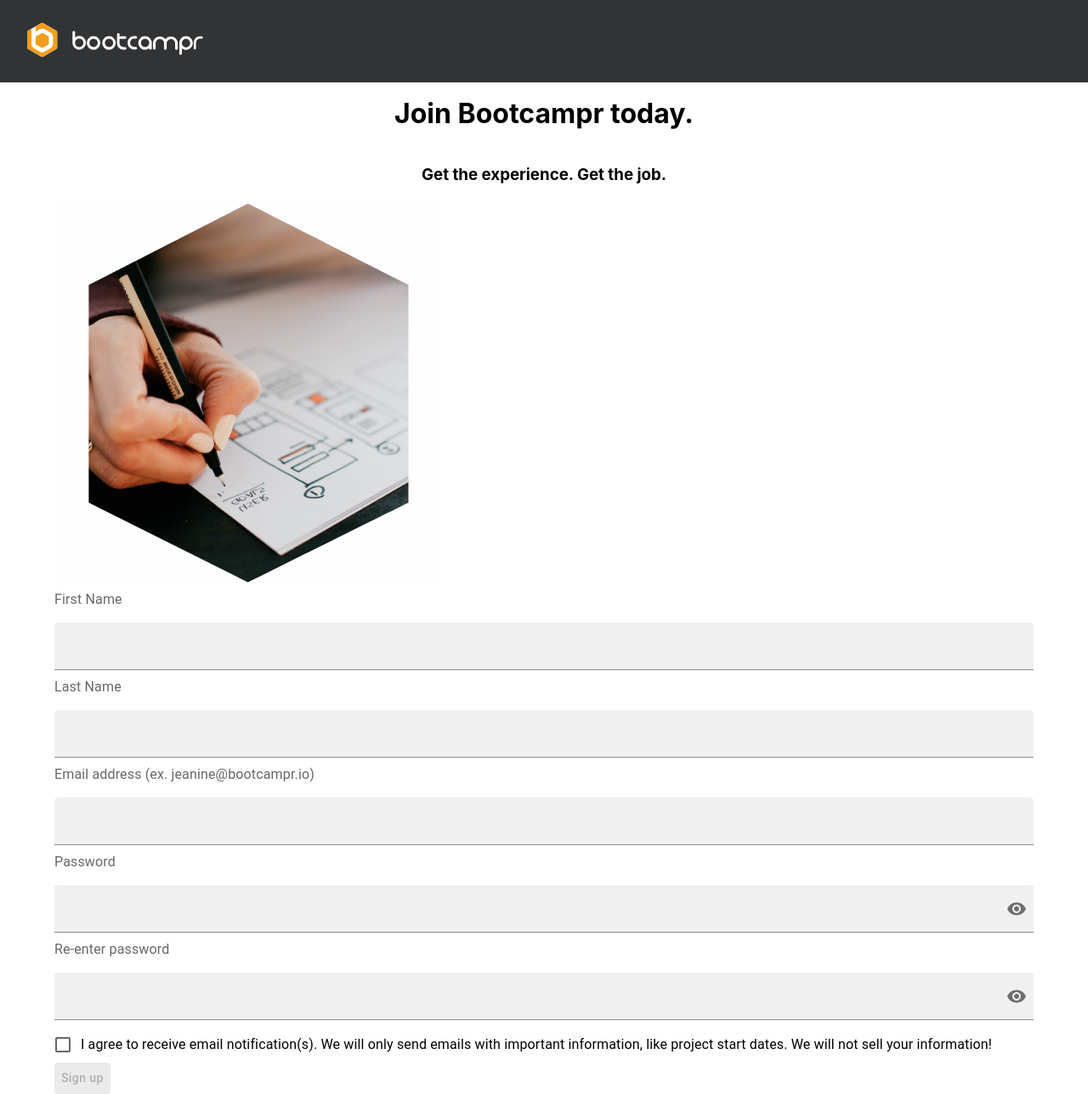
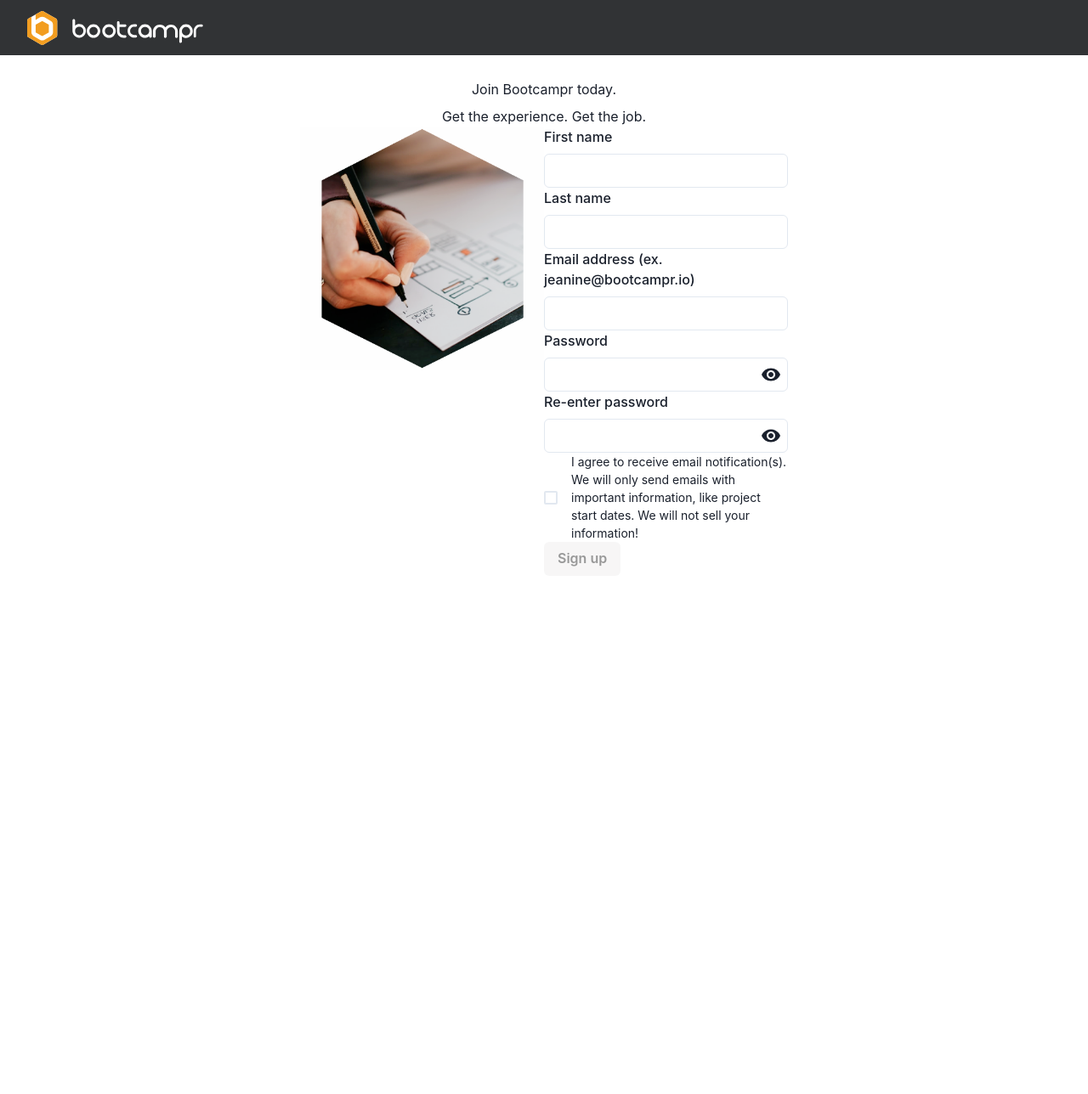
Before and after one commit to yeezick/bootcampr-assessment, a React (Create React App) app in the folder frontend/: page /sign-up in a window 1280 px wide. Shown: the whole page at 85% size. After the commit the page ends 800 px from the top, so only its background shows below. Built offline with nearby package versions, Linux system fonts and the light colour scheme.

Commit message:
refactor with Chakra UI

```diff
--- a/frontend/package.json
+++ b/frontend/package.json
@@ -3,6 +3,7 @@
   "version": "0.1.0",
   "private": true,
   "dependencies": {
+    "@chakra-ui/react": "^2.8.2",
     "@emotion/react": "^11.11.1",
     "@emotion/styled": "^11.11.0",
     "@mui/icons-material": "^5.14.18",
@@ -15,6 +16,7 @@
     "@types/react-dom": "^18.2.15",
     "axios": "^1.6.1",
     "formik": "^2.4.5",
+    "framer-motion": "^10.16.5",
     "react": "^18.2.0",
     "react-dom": "^18.2.0",
     "react-router-dom": "^6.18.0",
--- a/frontend/src/index.tsx
+++ b/frontend/src/index.tsx
@@ -3,11 +3,14 @@ import './index.css'
 import App from './App'
 import reportWebVitals from './reportWebVitals'
 import { BrowserRouter as Router } from 'react-router-dom'
+import { ChakraProvider } from '@chakra-ui/react'
 
 const root = ReactDOM.createRoot(document.getElementById('root') as HTMLElement)
 root.render(
   <Router>
-    <App />
+    <ChakraProvider>
+      <App />
+    </ChakraProvider>
   </Router>
 )
 
--- a/frontend/src/screens/SignUp/SignUp.tsx
+++ b/frontend/src/screens/SignUp/SignUp.tsx
@@ -1,23 +1,21 @@
-import { Container, Grid, Stack } from '@mui/material'
 import './SignUp.scss'
 import SignUpImage from '@/../assets/signup-image.png'
 import SignUpForm from './SignUpForm/SignUpForm'
+import { Box, Container, SimpleGrid, Stack, Text } from '@chakra-ui/react'
 
 export default function SignUp() {
   return (
     <Container>
       <Stack alignItems='center'>
-        <h1>Join Bootcampr today.</h1>
-        <h3>Get the experience. Get the job.</h3>
+        <Text>Join Bootcampr today.</Text>
+        <Text>Get the experience. Get the job.</Text>
       </Stack>
-      <Grid container direction='row'>
-        <Grid display={{ sm: 'none', md: 'block' }}>
+      <SimpleGrid columns={2}>
+        <Box display={{ sm: 'none', md: 'block' }}>
           <img src={SignUpImage} alt='A person writing in a notebook.' />
-        </Grid>
-        <Grid>
-          <SignUpForm />
-        </Grid>
-      </Grid>
+        </Box>
+        <SignUpForm />
+      </SimpleGrid>
     </Container>
   )
 }
--- a/frontend/src/screens/SignUp/SignUpForm/SignUpForm.tsx
+++ b/frontend/src/screens/SignUp/SignUpForm/SignUpForm.tsx
@@ -1,15 +1,24 @@
 import {
   Button,
   Checkbox,
-  FormControlLabel,
-  IconButton,
-  InputAdornment,
-  InputLabel,
-  Stack,
-  TextField,
-} from '@mui/material'
-import { Field, Form, Formik, FormikHelpers } from 'formik'
+  FormControl,
+  FormLabel,
+  HStack,
+  Input,
+  InputGroup,
+  InputRightElement,
+  Text,
+  VStack,
+} from '@chakra-ui/react'
 import { Visibility, VisibilityOff } from '@mui/icons-material'
+import {
+  ErrorMessage,
+  Field,
+  FieldProps,
+  Form,
+  Formik,
+  FormikHelpers,
+} from 'formik'
 import { useState } from 'react'
 
 type Values = {
@@ -24,16 +33,8 @@ export default function SignUpForm() {
   const [agree, setAgree] = useState<boolean>(false)
   const [show, setShow] = useState<boolean>(false)
 
-  const handleCheckboxChange = () => {
-    setAgree(!agree)
-  }
-
-  const handleShowPassword = () => {
-    setShow(!show)
-  }
-
   return (
-    <Stack>
+    <VStack>
       <Formik
         initialValues={{
           firstName: '',
@@ -53,98 +54,115 @@ export default function SignUpForm() {
         }}
       >
         <Form>
-          <InputLabel htmlFor='firstName'>First Name</InputLabel>
-          <Field
-            as={TextField}
-            id='firstName'
-            name='firstName'
-            variant='filled'
-            margin='normal'
-            fullWidth
-          />
+          <Field name='firstName'>
+            {({ field, form }: FieldProps) => (
+              <FormControl
+                isInvalid={!!(form.errors.firstName && form.touched.firstName)}
+                // sx={inputStyles}
+              >
+                <FormLabel htmlFor='firstName'>First name</FormLabel>
+                <Input {...field} id='firstName' />
+                <ErrorMessage name='firstName' />
+              </FormControl>
+            )}
+          </Field>
 
-          <InputLabel htmlFor='lastName'>Last Name</InputLabel>
-          <Field
-            as={TextField}
-            id='lastName'
-            name='lastName'
-            variant='filled'
-            margin='normal'
-            fullWidth
-          />
+          <Field name='lastName'>
+            {({ field, form }: FieldProps) => (
+              <FormControl
+                isInvalid={!!(form.errors.lastName && form.touched.lastName)}
+                // sx={inputStyles}
+              >
+                <FormLabel htmlFor='lastName'>Last name</FormLabel>
+                <Input {...field} id='lastName' />
+                <ErrorMessage name='lastName' />
+              </FormControl>
+            )}
+          </Field>
 
-          <InputLabel htmlFor='email'>
-            Email address (ex. jeanine@bootcampr.io)
-          </InputLabel>
-          <Field
-            as={TextField}
-            id='email'
-            name='email'
-            variant='filled'
-            margin='normal'
-            fullWidth
-          />
+          <Field name='email'>
+            {({ field, form }: FieldProps) => (
+              <FormControl
+                isInvalid={!!(form.errors.email && form.touched.email)}
+                // sx={inputStyles}
+              >
+                <FormLabel htmlFor='email'>
+                  Email address (ex. jeanine@bootcampr.io)
+                </FormLabel>
+                <Input {...field} id='email' />
+                <ErrorMessage name='email' />
+              </FormControl>
+            )}
+          </Field>
 
-          <InputLabel htmlFor='password'>Password</InputLabel>
-          <Field
-            as={TextField}
-            id='password'
-            name='password'
-            type={show ? 'text' : 'password'}
-            variant='filled'
-            margin='normal'
-            fullWidth
-            InputProps={{
-              endAdornment: (
-                <InputAdornment position='end'>
-                  <IconButton onClick={handleShowPassword} edge='end'>
-                    {show ? <VisibilityOff /> : <Visibility />}
-                  </IconButton>
-                </InputAdornment>
-              ),
-            }}
-          />
+          <Field name='password'>
+            {({ field, form }: FieldProps) => (
+              <FormControl
+                isInvalid={!!(form.errors.password && form.touched.password)}
+                // sx={inputStyles}
+              >
+                <FormLabel htmlFor='email'>Password</FormLabel>
+                <InputGroup>
+                  <Input {...field} type={show ? 'text' : 'password'} />
+                  <InputRightElement>
+                    <Button background='none' onClick={() => setShow(!show)}>
+                      {show ? <VisibilityOff /> : <Visibility />}
+                    </Button>
+                  </InputRightElement>
+                </InputGroup>
+                <ErrorMessage name='password' />
+              </FormControl>
+            )}
+          </Field>
 
-          <InputLabel htmlFor='reenterPassword'>Re-enter password</InputLabel>
-          <Field
-            as={TextField}
-            id='reenterPassword'
-            name='reenterPassword'
-            type={show ? 'text' : 'password'}
-            variant='filled'
-            margin='normal'
-            fullWidth
-            InputProps={{
-              endAdornment: (
-                <InputAdornment position='end'>
-                  <IconButton onClick={handleShowPassword} edge='end'>
-                    {show ? <VisibilityOff /> : <Visibility />}
-                  </IconButton>
-                </InputAdornment>
-              ),
-            }}
-          />
+          <Field name='reenterPassword'>
+            {({ field, form }: FieldProps) => (
+              <FormControl
+                isInvalid={
+                  !!(
+                    form.errors.reenterPassword && form.touched.reenterPassword
+                  )
+                }
+                // sx={inputStyles}
+              >
+                <FormLabel htmlFor='email'>Re-enter password</FormLabel>
+                <InputGroup>
+                  <Input {...field} type={show ? 'text' : 'password'} />
+                  <InputRightElement>
+                    <Button background='none' onClick={() => setShow(!show)}>
+                      {show ? <VisibilityOff /> : <Visibility />}{' '}
+                    </Button>
+                  </InputRightElement>
+                </InputGroup>
+                <ErrorMessage name='reenterPassword' />
+              </FormControl>
+            )}
+          </Field>
 
-          <FormControlLabel
-            control={
-              <Checkbox checked={agree} onChange={handleCheckboxChange} />
-            }
-            label='I agree to receive email notification(s). We will only send emails with important information, like project start dates. We will not sell your information!'
-          />
+          <HStack>
+            <Checkbox
+              isChecked={agree}
+              onChange={e => setAgree(e.target.checked)}
+            />
+            <Text ml={2} fontSize='sm'>
+              I agree to receive email notification(s). We will only send emails
+              with important information, like project start dates. We will not
+              sell your information!
+            </Text>
+          </HStack>
 
           <Button
             type='submit'
-            disabled={!agree}
+            isDisabled={!agree}
             sx={{
               backgroundColor: agree ? '#EC993B' : '#ECEBEB',
               color: 'black',
-              textTransform: 'none',
             }}
           >
             Sign up
           </Button>
         </Form>
       </Formik>
-    </Stack>
+    </VStack>
   )
 }
```
Also changed, not shown: 1 other file (tests, documents, lock files or other folders).
